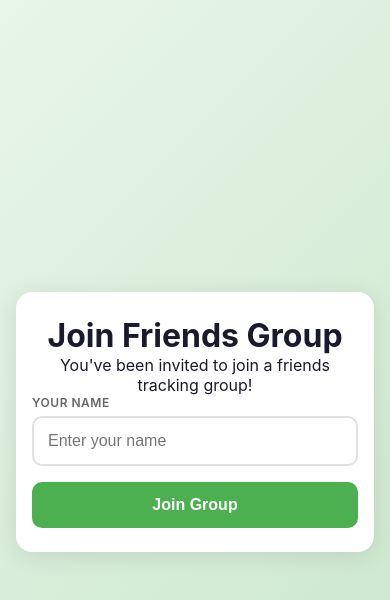
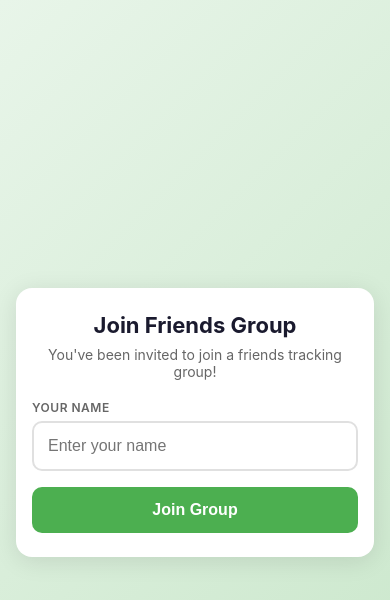
Before and after one commit to TY23232/friends-tracker, a website: page public/join.html in a window 390 px wide. Drawn offline with Linux system fonts and the light colour scheme.

Commit message:
Improve join page for mobile

```diff
--- a/public/join.html
+++ b/public/join.html
@@ -2,15 +2,16 @@
 <html lang="en">
 <head>
   <meta charset="UTF-8">
-  <meta name="viewport" content="width=device-width, initial-scale=1.0">
+  <meta name="viewport" content="width=device-width, initial-scale=1.0, maximum-scale=1.0, user-scalable=no">
   <title>Join Friends Group</title>
   <link rel="stylesheet" href="/css/style.css">
+  <meta name="apple-mobile-web-app-capable" content="yes">
 </head>
 <body>
   <div class="auth-container">
     <div class="auth-card">
-      <h1>Join Friends Group</h1>
-      <p>You've been invited to join a friends tracking group!</p>
+      <h1 style="font-size:22px; margin-bottom:8px;">Join Friends Group</h1>
+      <p style="color:var(--text-secondary); font-size:14px; margin-bottom:20px;">You've been invited to join a friends tracking group!</p>
       <div id="joinForm">
         <div class="form-group">
           <label for="joinName">Your Name</label>
```
